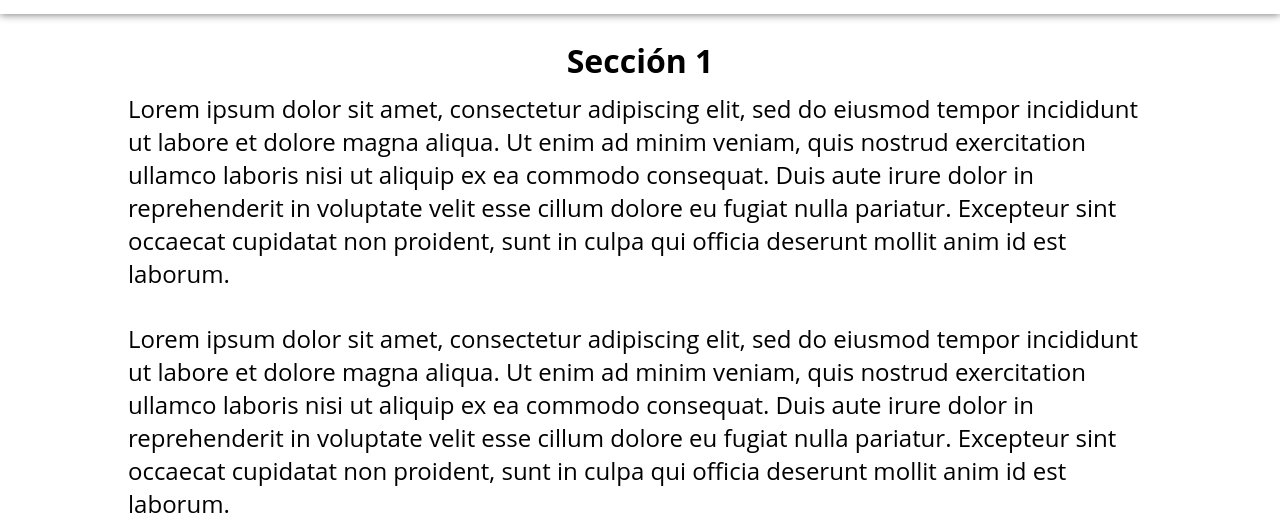
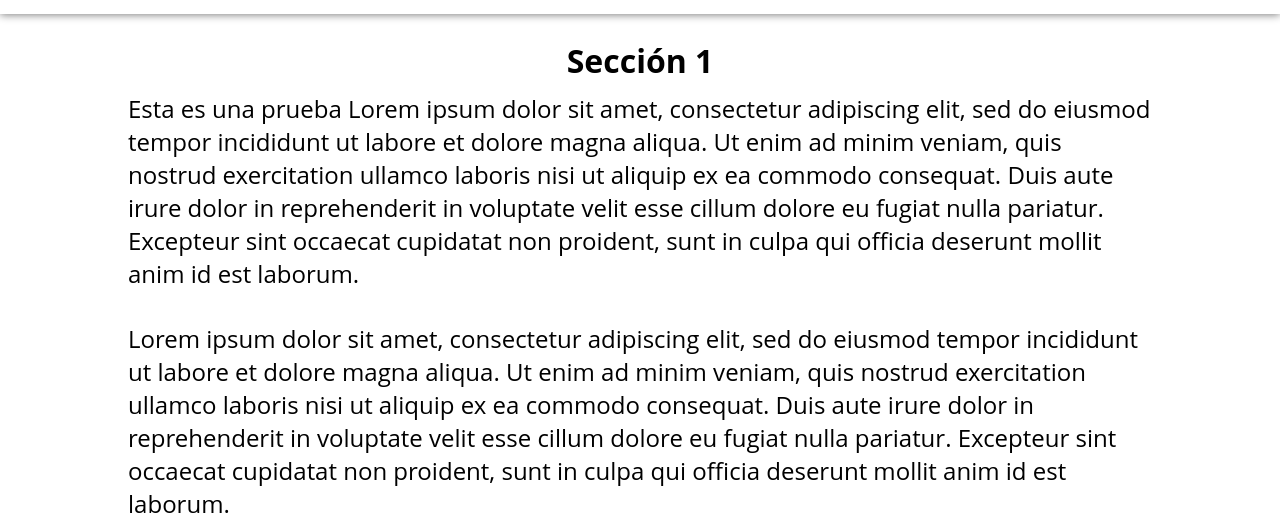
Before and after one commit to TaniaPerez3/LouvreMuseo1, a plain HTML site: page index.html in a window 1280 px wide. Shown: the part 116-636 px from the top of the page. Drawn offline with Linux system fonts and the light colour scheme.

Commit message:
Agregue directorio de imagenes

```diff
--- a/index.html
+++ b/index.html
@@ -50,7 +50,7 @@ la estructura que se llenara como se menciona a continuación...-->
     			<!--si se quiere modificar contenido susutituir el texto entre las etiquetas de texto tipo h1-->
 		        <h1>Sección 1</h1>
 		        <!--si se quiere modificar contenido susutituir el texto entre las etiquetas de parrafo-->
-		        <p>Lorem ipsum dolor sit amet, consectetur adipiscing elit, sed do eiusmod tempor incididunt ut labore et dolore magna aliqua. Ut enim ad minim veniam, quis nostrud exercitation ullamco laboris nisi ut aliquip ex ea commodo consequat. Duis aute irure dolor in reprehenderit in voluptate velit esse cillum dolore eu fugiat nulla pariatur. Excepteur sint occaecat cupidatat non proident, sunt in culpa qui officia deserunt mollit anim id est laborum.</p>
+		        <p>Esta es una prueba Lorem ipsum dolor sit amet, consectetur adipiscing elit, sed do eiusmod tempor incididunt ut labore et dolore magna aliqua. Ut enim ad minim veniam, quis nostrud exercitation ullamco laboris nisi ut aliquip ex ea commodo consequat. Duis aute irure dolor in reprehenderit in voluptate velit esse cillum dolore eu fugiat nulla pariatur. Excepteur sint occaecat cupidatat non proident, sunt in culpa qui officia deserunt mollit anim id est laborum.</p>
 		        <br><!--etiqueta para un brinco de renglón-->
 		        <!--si se quiere modificar contenido susutituir el texto entre las etiquetas de parrafo-->
 		        <p>Lorem ipsum dolor sit amet, consectetur adipiscing elit, sed do eiusmod tempor incididunt ut labore et dolore magna aliqua. Ut enim ad minim veniam, quis nostrud exercitation ullamco laboris nisi ut aliquip ex ea commodo consequat. Duis aute irure dolor in reprehenderit in voluptate velit esse cillum dolore eu fugiat nulla pariatur. Excepteur sint occaecat cupidatat non proident, sunt in culpa qui officia deserunt mollit anim id est laborum.</p>
```
Also changed, not shown: imagenes/fbk.png (added), imagenes/flecha-arriba.png (added), imagenes/img1.png (added), imagenes/img1a.png (added), imagenes/img1b.png (added), imagenes/img2.png (added), imagenes/img3.png (added), imagenes/img4.png (added), imagenes/inst.png (added), imagenes/logo.png (added), imagenes/twt.png (added).
